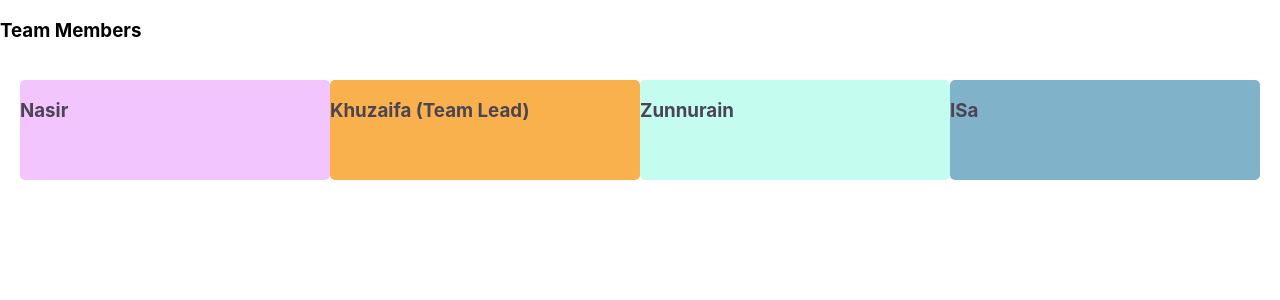
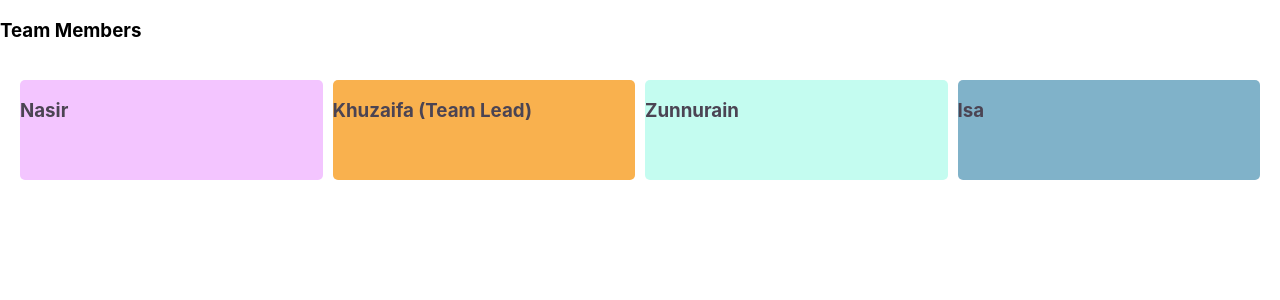
Before and after one commit to khuzayfmht/repromas-test, a React (Create React App) app: page / in a window 1280 px wide. Shown: the top 300 px of the page. Built offline with nearby package versions, Linux system fonts and the light colour scheme.

Commit message:
add gap to dasboard card

```diff
--- a/src/pages/dashboard/index.tsx
+++ b/src/pages/dashboard/index.tsx
@@ -3,7 +3,7 @@ const Dashboard = () => {
     return (
         <>
             <h3>Team Members</h3>
-            <div style={{ display: "grid", gridTemplateColumns: '1fr 1fr 1fr 1fr', padding: '20px' }}>
+            <div style={{ display: "grid", gridTemplateColumns: '1fr 1fr 1fr 1fr', gridGap: '10px', padding: '20px' }}>
             <div style={{ borderRadius: '5px', background: '#F3C5FF', height: '100px'}}>
                 <h3 style={{color: '#4B4453'}}>Nasir</h3>
             </div>
@@ -14,7 +14,7 @@ const Dashboard = () => {
                 <h3 style={{color: '#4B4453'}}>Zunnurain</h3>
             </div>
             <div style={{ borderRadius: '5px', background: '#80B2C9', height: '100px'}}>
-                <h3 style={{color: '#4B4453'}}>ISa</h3>
+                <h3 style={{color: '#4B4453'}}>Isa</h3>
             </div>
         </div>
         </>
```
